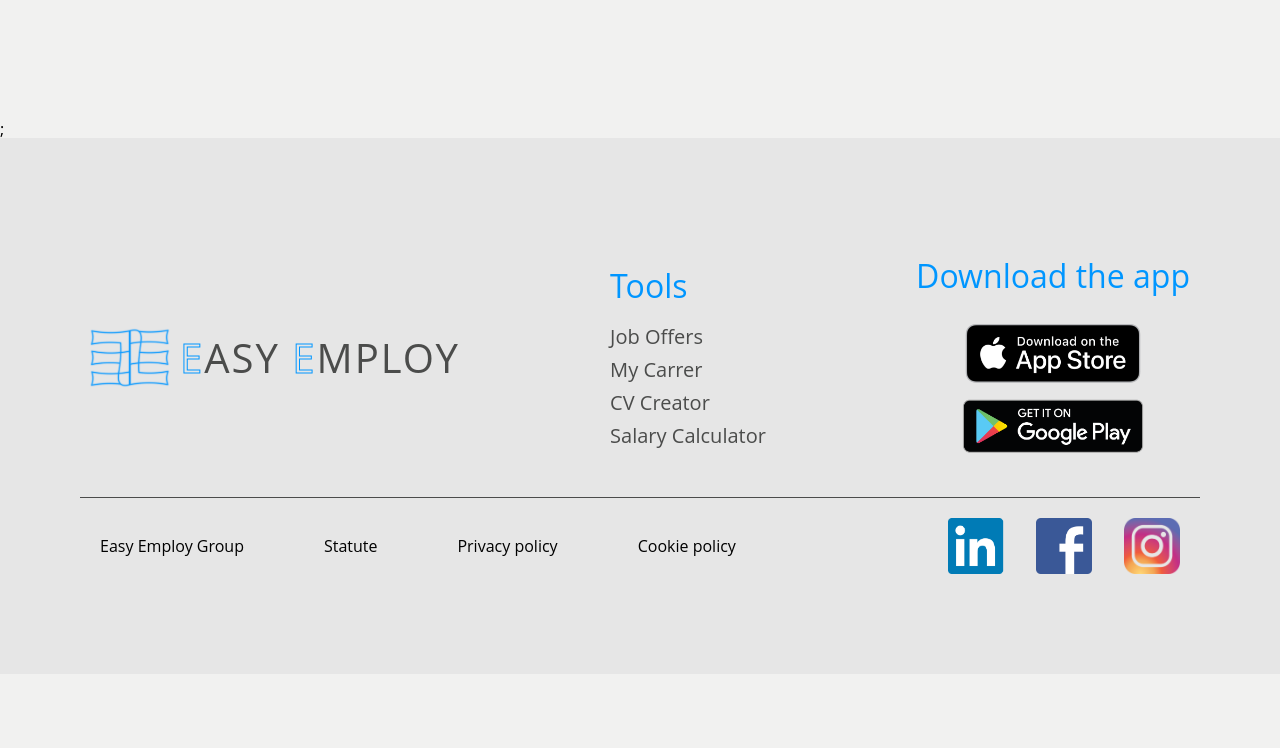
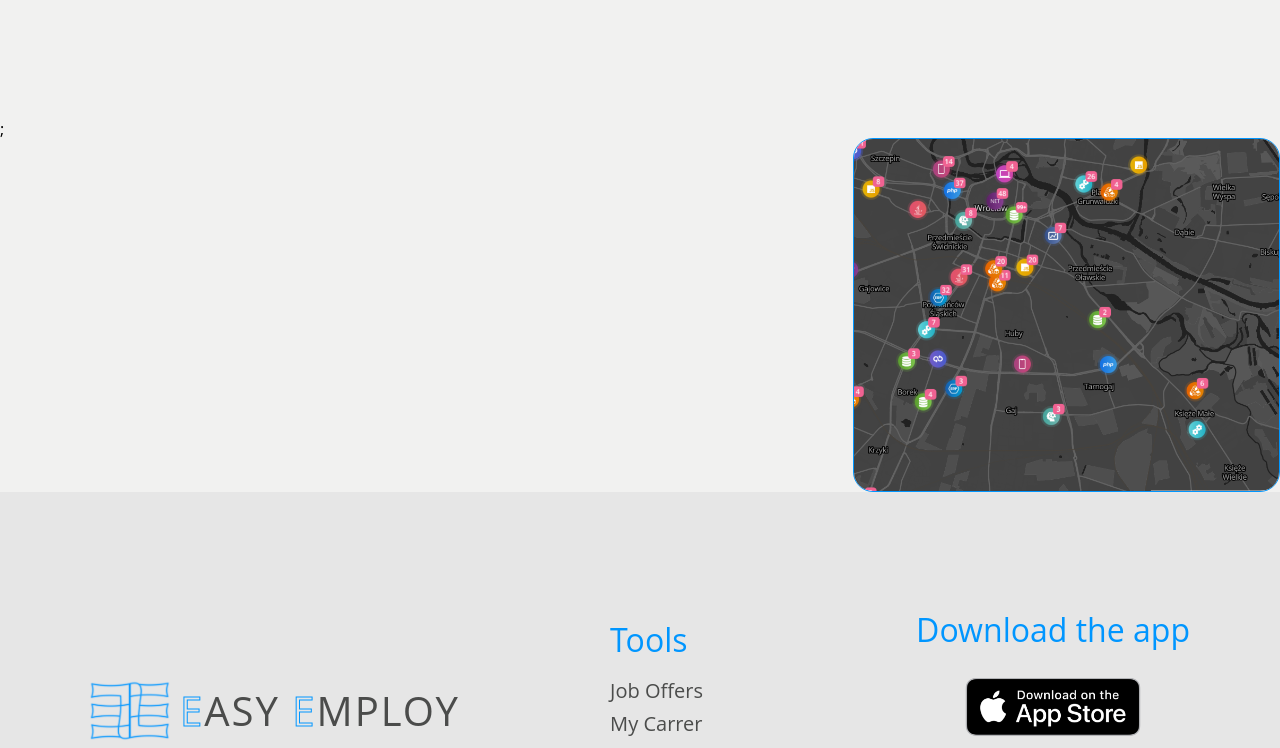
Before and after one commit to mizdebski77/Easy-Employ, a React (Create React App) app: page /Offer/1 in a window 1280 px wide. Shown: the part 904-1652 px from the top of the page. Before the commit the page ends 1578 px from the top, so only its background shows below. Built offline with nearby package versions, Linux system fonts and the light colour scheme; no server answers.

Commit message:
map section to offer added

```diff
--- a/src/features/JobOffers/Offers/Offer/offer.tsx
+++ b/src/features/JobOffers/Offers/Offer/offer.tsx
@@ -1,10 +1,11 @@
 import React from 'react';
-import { BasicsInformation, InformationContainer, InformationSpan, InformationTitle, InformationsWrapper, Title, TitleSpan, SpanWrapper, Wrapper } from './styledOffer';
+import { BasicsInformation, InformationContainer, InformationSpan, InformationTitle, InformationsWrapper, Title, TitleSpan, SpanWrapper, Wrapper, DetailsWrapper, DetailsContainer, Map, MapWrapper } from './styledOffer';
 import { useQuery } from '@tanstack/react-query';
 import { OfferArray } from '../../../../core/interface';
 import { useParams } from 'react-router-dom';
 import { Loader } from '../../../../common/Loader/loader';
 import { Error } from '../../../../common/Error/error';
+import map from '../../../../common/Images/map.png';
 
 export const Offer = () => {
 
@@ -25,9 +26,7 @@ export const Offer = () => {
                     <Title>
                         You are applying for the position:
                     </Title>
-
                     <TitleSpan>{data.position}</TitleSpan>
-
 
                     <InformationsWrapper>
                         <InformationContainer>
@@ -58,9 +57,19 @@ export const Offer = () => {
                             </SpanWrapper>
                         </InformationContainer>
                     </InformationsWrapper>
-
                 </BasicsInformation>
             )};
+
+            <DetailsWrapper>
+                <DetailsContainer>
+
+                </DetailsContainer>
+
+                <MapWrapper>
+                    <Map src={map} alt='map' />
+
+                </MapWrapper>
+            </DetailsWrapper>
         </Wrapper>
 
 
--- a/src/features/JobOffers/Offers/Offer/styledOffer.ts
+++ b/src/features/JobOffers/Offers/Offer/styledOffer.ts
@@ -58,3 +58,26 @@ export const InformationSpan = styled.span`
     font-size: 24px;
     color: ${({ theme }) => theme.color.fontSecond};
 `;
+
+export const DetailsWrapper = styled.div`
+    max-width: 1500px;
+    margin: 0 auto;
+    display: grid;
+    grid-template-columns: 2fr 1fr;
+`;
+
+export const MapWrapper = styled.div`
+    border-radius: 20px;
+    border: 1px solid ${({ theme }) => theme.color.fontMain};
+    overflow: hidden;
+`;
+
+export const Map = styled.img`
+    height: 100%;
+    width: 100%;
+
+`;
+
+export const DetailsContainer = styled.div`
+
+`;
```
